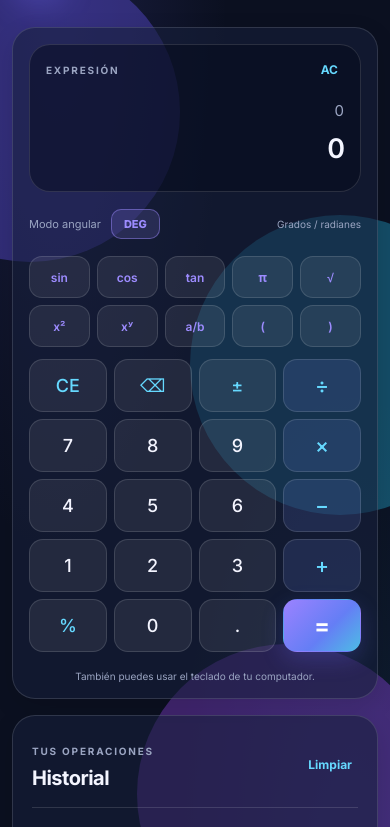
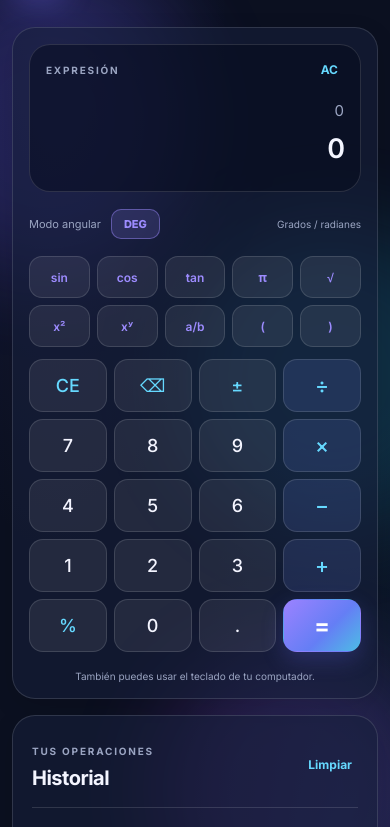
Before and after one commit to Kehider112/Veltrix, a plain HTML site: page index.html in a window 390 px wide. Shown: the part 80-907 px from the top of the page. Drawn offline with Linux system fonts and the light colour scheme.

Commit message:
Refactor mobile styles for improved animations and effects
Updated mobile styles for better performance and aesthetics.

```diff
--- a/style.css
+++ b/style.css
@@ -966,41 +966,31 @@ input:focus-visible {
   }
 }
 
-/* Optimización de rendimiento para celulares */
+/* Optimización de burbujas para móviles */
 @media (max-width: 768px) {
   .ambient {
-    animation: none !important;
-    filter: none !important;
-    opacity: 0.35;
+    animation-play-state: running;
+    filter: blur(45px);
+    opacity: 0.18;
+    will-change: transform;
+    pointer-events: none;
   }
 
   .glass-panel,
   .calculator,
   .history-panel,
   .fraction-card {
-    backdrop-filter: none !important;
-    -webkit-backdrop-filter: none !important;
+    -webkit-backdrop-filter: none;
+    backdrop-filter: none;
+  }
+
+  .glass-panel {
+    box-shadow: 0 8px 24px rgba(0, 0, 0, 0.12);
   }
 
   button,
   .key,
   .icon-button {
-    transition: none !important;
-  }
-
-  .glass-panel {
-    box-shadow: 0 8px 24px rgba(0, 0, 0, 0.12);
+    transition-duration: 0.15s;
   }
 }
-
-/* Respetar la preferencia de movimiento reducido */
-@media (prefers-reduced-motion: reduce) {
-  *,
-  *::before,
-  *::after {
-    animation-duration: 0.01ms !important;
-    animation-iteration-count: 1 !important;
-    transition-duration: 0.01ms !important;
-    scroll-behavior: auto !important;
-  }
-}
```
